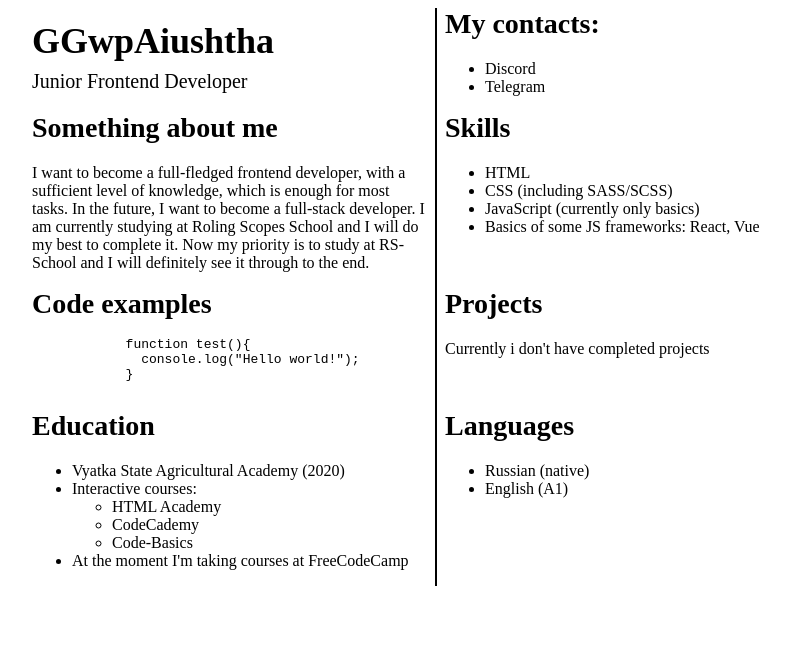
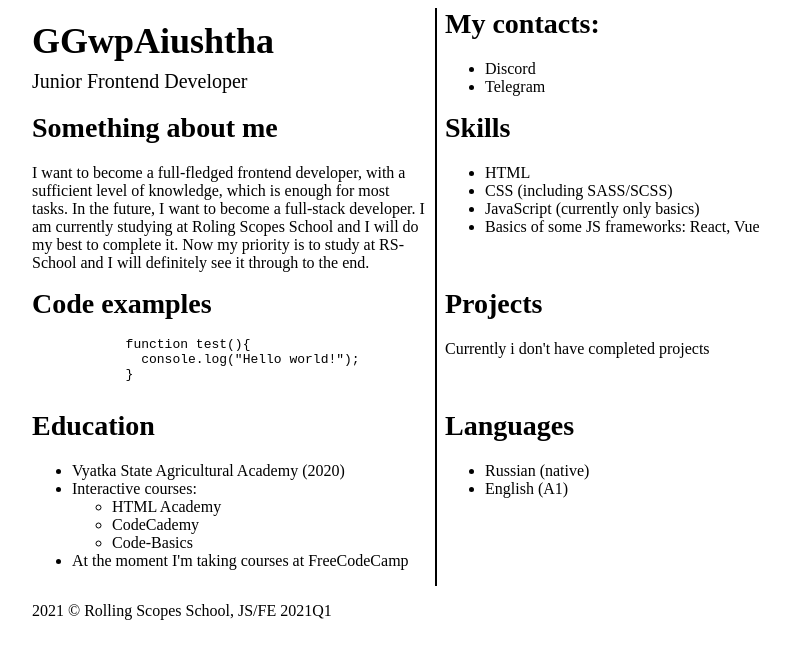
Before and after one commit to GGwpAiushtha/rsschool-cv, a plain HTML site: page index.html in a window 1280 px wide. Shown: the whole page, without its empty margins (158-948 px from the left). Drawn offline with Linux system fonts and the light colour scheme.

Commit message:
feat: add footer

```diff
--- a/index.html
+++ b/index.html
@@ -86,6 +86,9 @@
         </article>
       </section>
     </main>
+    <footer class="cv_footer">
+      2021 &copy; Rolling Scopes School, JS/FE 2021Q1
+    </footer>
   </div>
 </body>
 
--- a/styles.css
+++ b/styles.css
@@ -62,3 +62,7 @@
   margin: 0;
   margin-bottom: 4px;
 }
+
+.cv_footer {
+  margin-top: 16px;
+}
```
